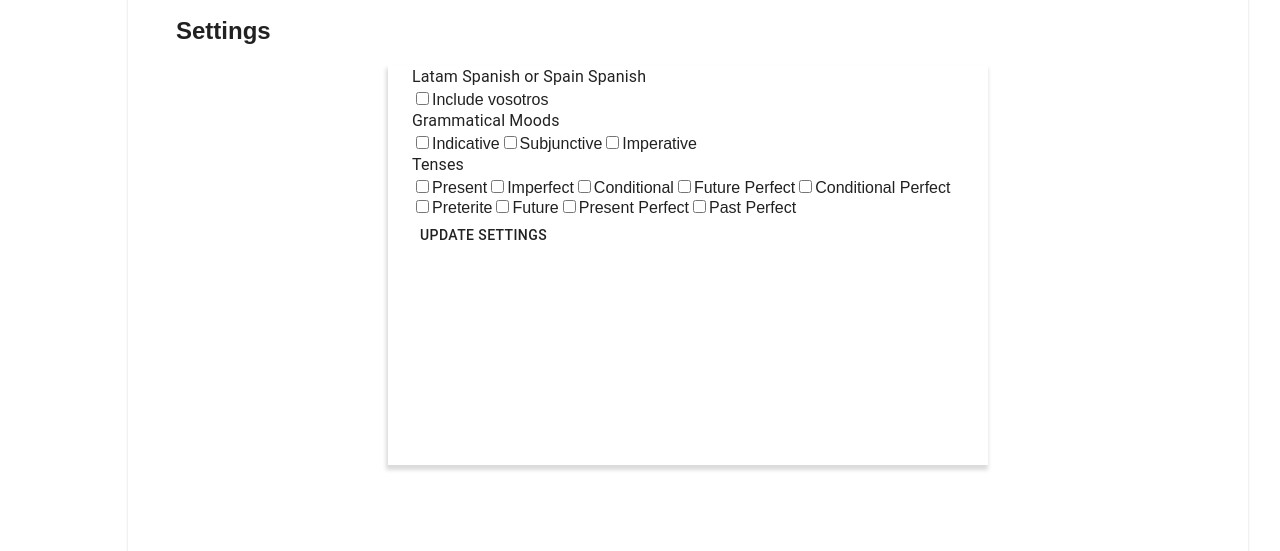
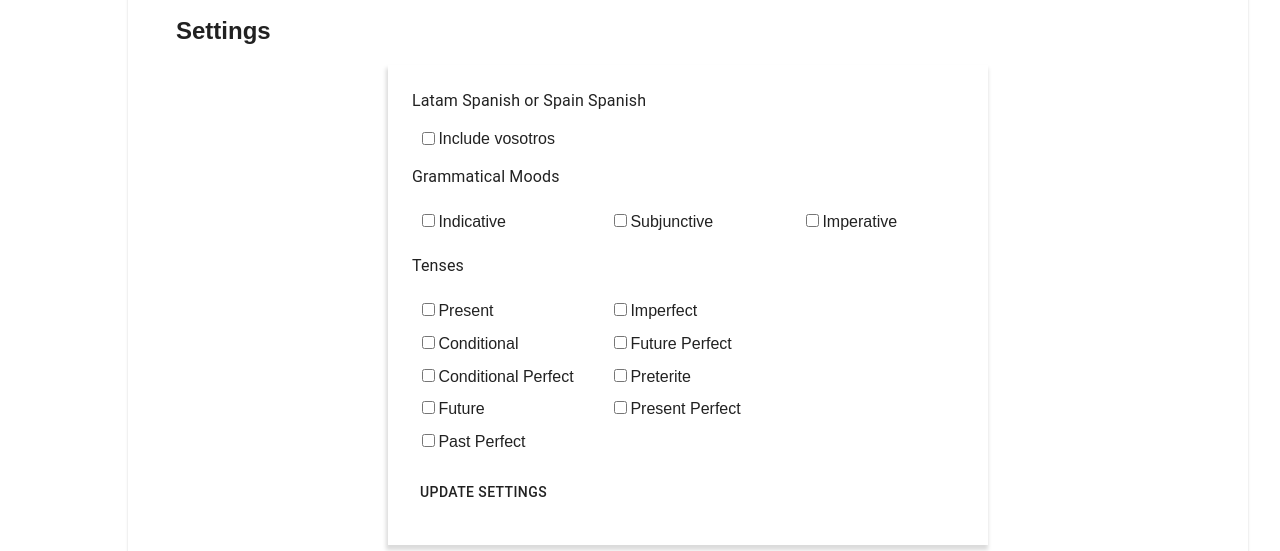
Before and after one commit to buildweek-conjugator/Frontend, a React app in the folder conjugator/: page / in a window 1280 px wide. Shown: the part 249-800 px from the top of the page. Built offline with nearby package versions, Linux system fonts and the light colour scheme.

Commit message:
form styling

```diff
--- a/conjugator/src/views/components/Settings/Settings.js
+++ b/conjugator/src/views/components/Settings/Settings.js
@@ -4,30 +4,44 @@ import Typography from '@material-ui/core/Typography';
 import Container from '@material-ui/core/Container';
 import Button from '@material-ui/core/Button';
 
-
 function Settings() {
 
-    const [settings, setSettings] = useState({})
+    const [settings, setSettings] = useState({
+        "vosotros" : "on",
+
+    })
+    console.log(settings)
+
+    // const toggleCheckbox = (e) => {
+    //     e.preventDefault() // unsure if needed
+
+    // }
+
   return (
     <div>
         <h2>Settings</h2>
-        <Container maxWidth="sm" style={{ backgroundColor: 'white', height: '50vh', boxShadow: "-1px 4px 4px 1px rgba(219,219,219,1)"}}>
-            <form class="settings-form">
+        <Container maxWidth="sm" className="settings-form">
+            <form>
                 <Typography component="h3">
                     Latam Spanish or Spain Spanish
                 </Typography>
-                <div className="vosotros">
+                <div className="form-section vosotros">
                     <label>
                         <input
                             type='checkbox'
-                            id='vosotros'/>
+                            id='vosotros'
+                            onChange={event => {
+                                console.log("event target", event.target.value) // "vosotros"
+                                setSettings(event.target.value)
+                            }
+                            }/>
                         Include vosotros
                     </label>
                 </div>
-                <div className="moods">
                 <Typography component="h3">
                     Grammatical Moods
                 </Typography>
+                <div className="form-section moods">
                     <label>
                         <input
                             type='checkbox'
@@ -47,10 +61,10 @@ function Settings() {
                         Imperative
                     </label>
                 </div>
-                <div className='tenses'>
                 <Typography component="h3">
                     Tenses
                 </Typography>
+                <div className='form-section tenses'>
                     <label>
                         <input
                             type='checkbox'
--- a/conjugator/src/views/components/Settings/Settings.scss
+++ b/conjugator/src/views/components/Settings/Settings.scss
@@ -1,3 +1,25 @@
-settings-form {
-    margin: 100px;
+.settings-form {
+    padding: 1.5rem;
+    background-color: white;
+    height: 30rem;
+    box-shadow: -1px 4px 4px 1px rgba(219,219,219,1);
+    display: flex;
+
+    label {
+        padding: 0.4rem;
+    }
+
+    .form-section {
+        margin: 1rem 0;
+    }
+
+    .moods {
+        display: grid;
+        grid-template-columns: 12rem 12rem 12rem;
+    }
+
+    .tenses {
+        display: grid;
+        grid-template-columns: 12rem 12rem;
+    }
 }
```
Lines whose indentation alone changed are shown as unchanged.
